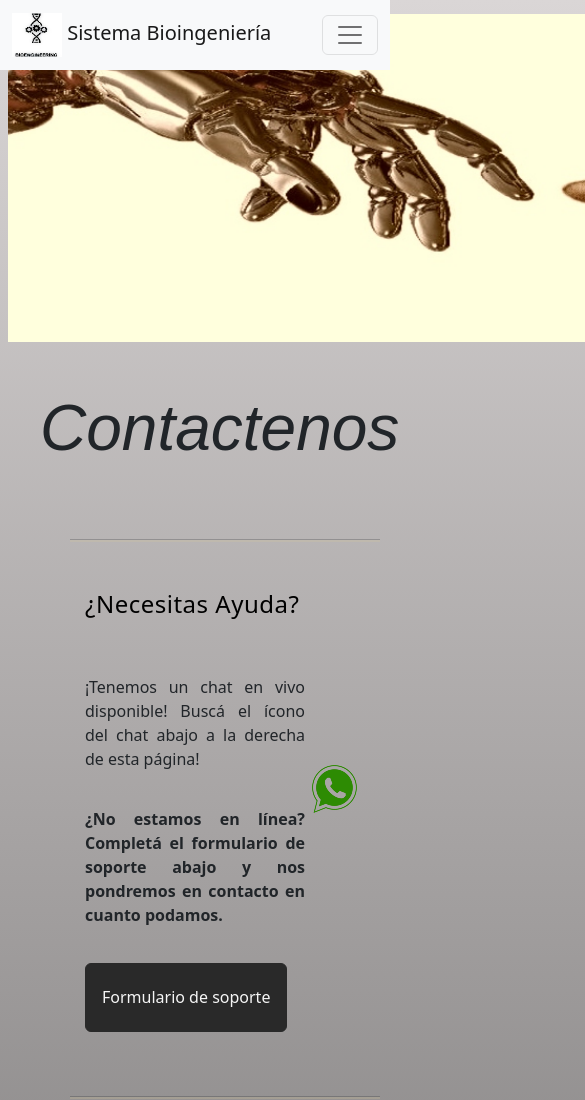
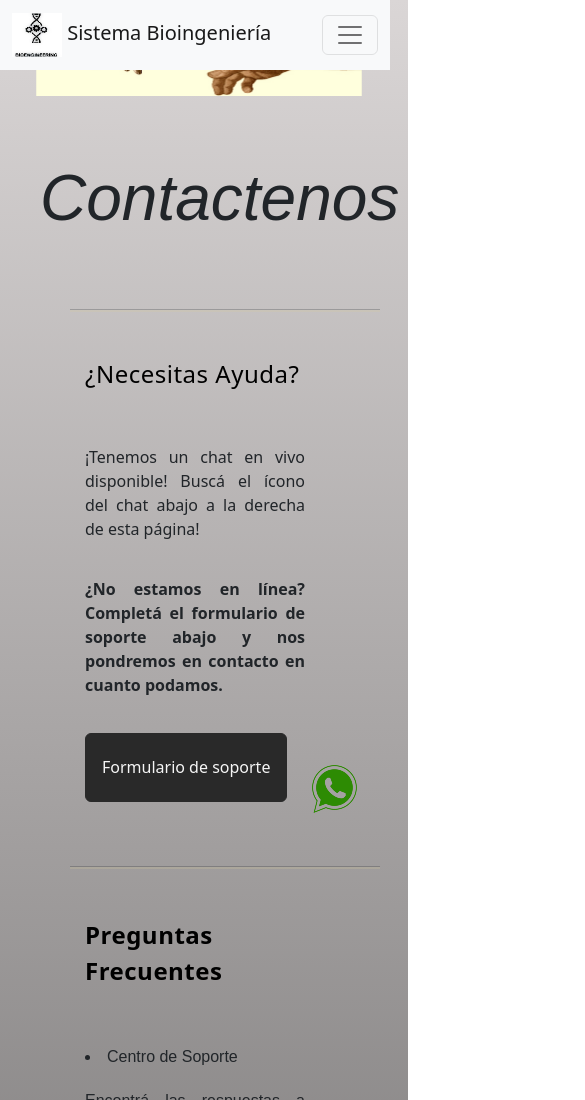
Before and after one commit to RodrigoLede/ProyectoFinal-DW-SistemaBioing, a website: page pages/contactenos.html in a window 390 px wide. Shown: the top 1100 px of the page, 585 px wide, since content can reach past the window. Drawn offline with nearby package versions, Linux system fonts and the light colour scheme.

Commit message:
mas responsive

```diff
--- a/pages/contactenos.html
+++ b/pages/contactenos.html
@@ -44,10 +44,12 @@
         </div>
     </nav>
 </header>
-<!--main -->
+
+<!--Main -->
+
 <main class="contenedorBanner" id="mainContactenos">
     <div class="imgContactenos" >
-        <img src="../images/ContactFinal.jpg" class="bannerPages kenburns-top" alt="Imagen de presentación">
+        <img src="../images/ContactFinal.jpg" class="bannerPages kenburns-top col-12 m-1" alt="Imagen de presentación">
     </div>
         <div class="encabex">
             <h1>Contactenos</h1>
--- a/scss/style.scss
+++ b/scss/style.scss
@@ -467,9 +467,6 @@ hr{
   /* Pagina Contactenos*/
 #mainContactenos{
    padding: 30px 40px;
-   .imgContactenos{
-   display: block;
-   }
    .encabex{
       padding: 3em 0;
       h1{
```
Also changed, not shown: pages/ingenieria.html (+1 -1 lines), pages/quienesSomos.html (+2 -1 lines), pages/servicios.html (+2 -1 lines), css/styles.css.
